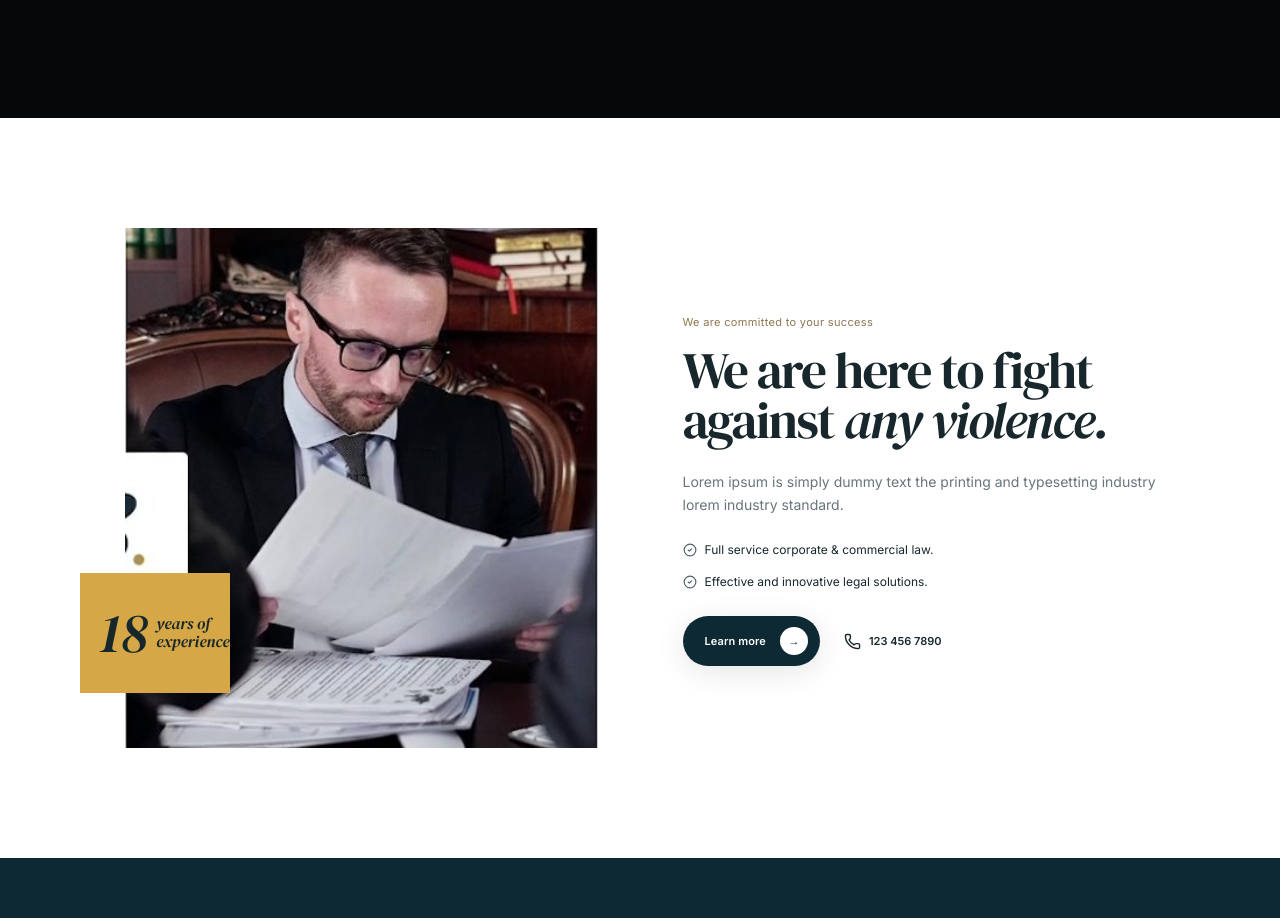
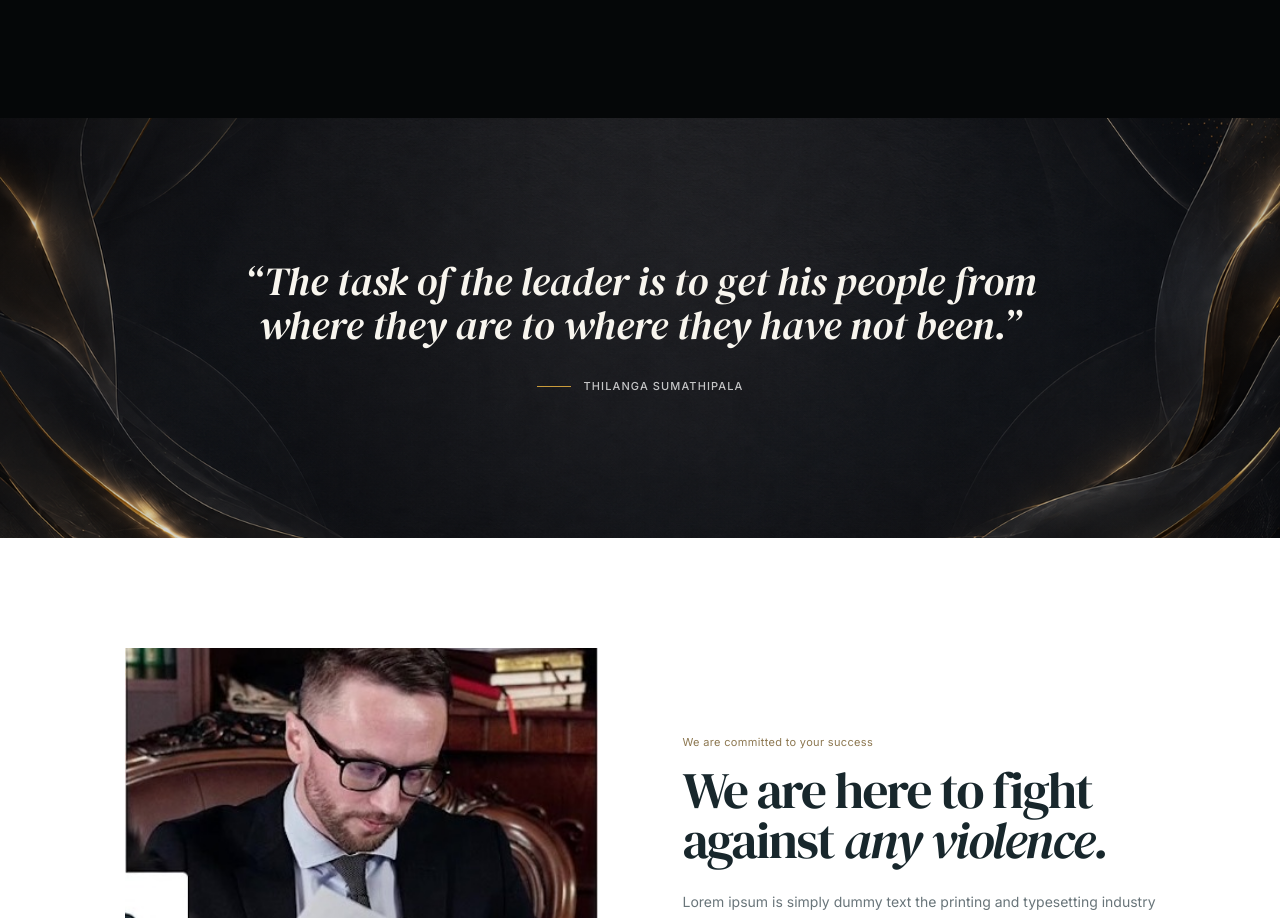
Before and after one commit to DIGIsumi2026/thilanga.lk, a React (Vite) app in the folder frontend/: page / in a window 1280 px wide. Shown: the part 1731-2649 px from the top of the page. Built offline with nearby package versions, Linux system fonts and the light colour scheme; grey boxes are pictures that could not be loaded.

Commit message:
quote section

```diff
--- a/frontend/src/assets/imageAssets.ts
+++ b/frontend/src/assets/imageAssets.ts
@@ -13,6 +13,8 @@ import accordionCorporate from "../assets/images/hero/accordion/corporate.png";
 import accordionPolitical from "../assets/images/hero/accordion/political.png";
 import accordionPublicRelations from "../assets/images/hero/accordion/public-relations.png";
 
+//home - quote
+import quoteBackground from "../assets/images/hero/quote/quote-background.png";
 
 import about from "./images/about.jpg";
 import innerAbout from "./images/inner-about.jpg";
@@ -56,6 +58,9 @@ export const imageAssets = {
       political: accordionPolitical,
       publicRelations: accordionPublicRelations,
     },
+    quote:{
+      background: quoteBackground,
+    },
   },
 
 
--- a/frontend/src/pages/Home.tsx
+++ b/frontend/src/pages/Home.tsx
@@ -1,7 +1,7 @@
 import { motion } from "framer-motion";
 import HeroSection from "../sections/home/HeroSection";
 import LeadershipAccordion from "../sections/home/LeadershipAccordion";
-
+import LeadershipQuote from "../sections/home/LeadershipQuote";
 
 
 
@@ -24,6 +24,7 @@ export default function Home() {
     >
       <HeroSection />
       <LeadershipAccordion />
+      <LeadershipQuote/>
 
 
 
--- /dev/null
+++ b/frontend/src/sections/home/LeadershipQuote.tsx
@@ -0,0 +1,87 @@
+import {useEffect,useRef} from 'react';
+import {gsap} from 'gsap';
+import {imageAssets} from '../../assets/imageAssets';
+
+export default function LeadershipQuote() {
+  const sectionRef = useRef<HTMLElement | null>(null);
+
+  useEffect(() => {
+    const section = sectionRef.current;
+
+    if (!section) return;
+
+    const quote = section.querySelector('.leadership-quote-text');
+    const author = section.querySelector('.leadership-quote-author');
+
+    const observer = new IntersectionObserver(
+      ([entry]) => {
+        if (!entry.isIntersecting) return;
+
+        const timeline = gsap.timeline();
+
+        timeline
+          .fromTo(
+            quote,
+            {
+              opacity:0,
+              y:35,
+            },
+            {
+              opacity:1,
+              y:0,
+              duration:1,
+              ease:'power4.out',
+            },
+          )
+          .fromTo(
+            author,
+            {
+              opacity:0,
+              y:15,
+            },
+            {
+              opacity:1,
+              y:0,
+              duration:0.7,
+              ease:'power3.out',
+            },
+            '-=0.4',
+          );
+
+        observer.disconnect();
+      },
+      {
+        threshold:0.3,
+      },
+    );
+
+    observer.observe(section);
+
+    return () => {
+      observer.disconnect();
+    };
+  },[]);
+
+  return (
+    <section
+      ref={sectionRef}
+      className="leadership-quote-section"
+      style={{
+        backgroundImage:`url(${imageAssets.home.quote.background})`,
+      }}
+    >
+      <div className="leadership-quote-overlay" />
+
+      <div className="leadership-quote-container">
+        <blockquote className="leadership-quote-text">
+          “The task of the leader is to get his people from where they are to where they have not been.”
+        </blockquote>
+
+        <p className="leadership-quote-author">
+          <span />
+          Thilanga Sumathipala
+        </p>
+      </div>
+    </section>
+  );
+}
--- a/frontend/src/styles/home.css
+++ b/frontend/src/styles/home.css
@@ -806,6 +806,118 @@
   }
 }
 
+/* =========================================================
+   LEADERSHIP QUOTE
+   ========================================================= */
+
+.leadership-quote-section {
+  position: relative;
+  width: 100%;
+  min-height: 420px;
+  padding: 120px 30px;
+  display: flex;
+  align-items: center;
+  justify-content: center;
+  overflow: hidden;
+  background-size: cover;
+  background-position: center;
+  background-repeat: no-repeat;
+  isolation: isolate;
+}
+
+.leadership-quote-overlay {
+  position: absolute;
+  inset: 0;
+  z-index: 1;
+  background: radial-gradient(circle at center,rgba(10,14,18,0.04) 0%,rgba(5,7,9,0.12) 65%,rgba(0,0,0,0.26) 100%);
+  pointer-events: none;
+}
+
+.leadership-quote-container {
+  position: relative;
+  z-index: 2;
+  width: 100%;
+  max-width: 1050px;
+  margin: 0 auto;
+  text-align: center;
+}
+
+.leadership-quote-text {
+  margin: 0;
+  color: #f8f5ee;
+  font-family: var(--serif);
+  font-size: clamp(40px,1.5vw,68px);
+  font-weight: 400;
+  font-style: italic;
+  line-height: 1.1;
+  letter-spacing: -0.05px;
+  text-wrap: balance;
+  opacity: 0;
+}
+
+.leadership-quote-author {
+  margin: 30px 0 0;
+  display: inline-flex;
+  align-items: center;
+  justify-content: center;
+  gap: 13px;
+  color: rgba(255,255,255,0.75);
+  font-family: var(--sans);
+  font-size: 11px;
+  font-weight: 500;
+  letter-spacing: 0.1em;
+  text-transform: uppercase;
+  opacity: 0;
+}
+
+.leadership-quote-author span {
+  width: 34px;
+  height: 1px;
+  display: block;
+  background: var(--gold);
+}
+
+@media (max-width: 900px) {
+  .leadership-quote-section {
+    min-height: 370px;
+    padding: 95px 25px;
+  }
+
+  .leadership-quote-container {
+    max-width: 760px;
+  }
+
+  .leadership-quote-text {
+    font-size: clamp(36px,6vw,54px);
+    letter-spacing: -1.4px;
+  }
+}
+
+@media (max-width: 600px) {
+  .leadership-quote-section {
+    min-height: 330px;
+    padding: 80px 20px;
+    background-position: center;
+  }
+
+  .leadership-quote-text {
+    font-size: clamp(32px,9vw,44px);
+    line-height: 1.1;
+    letter-spacing: -1px;
+  }
+
+  .leadership-quote-author {
+    margin-top: 24px;
+    font-size: 9px;
+    letter-spacing: 0.08em;
+  }
+
+  .leadership-quote-author span {
+    width: 25px;
+  }
+}
+
+
 .about-section {
   display: grid;
   grid-template-columns: 1fr 1fr;
```
Also changed, not shown: frontend/src/sections/home/LeadershipAccordion.tsx (+60 -78 lines), frontend/src/assets/images/hero/quote/quote-background.png (added).
